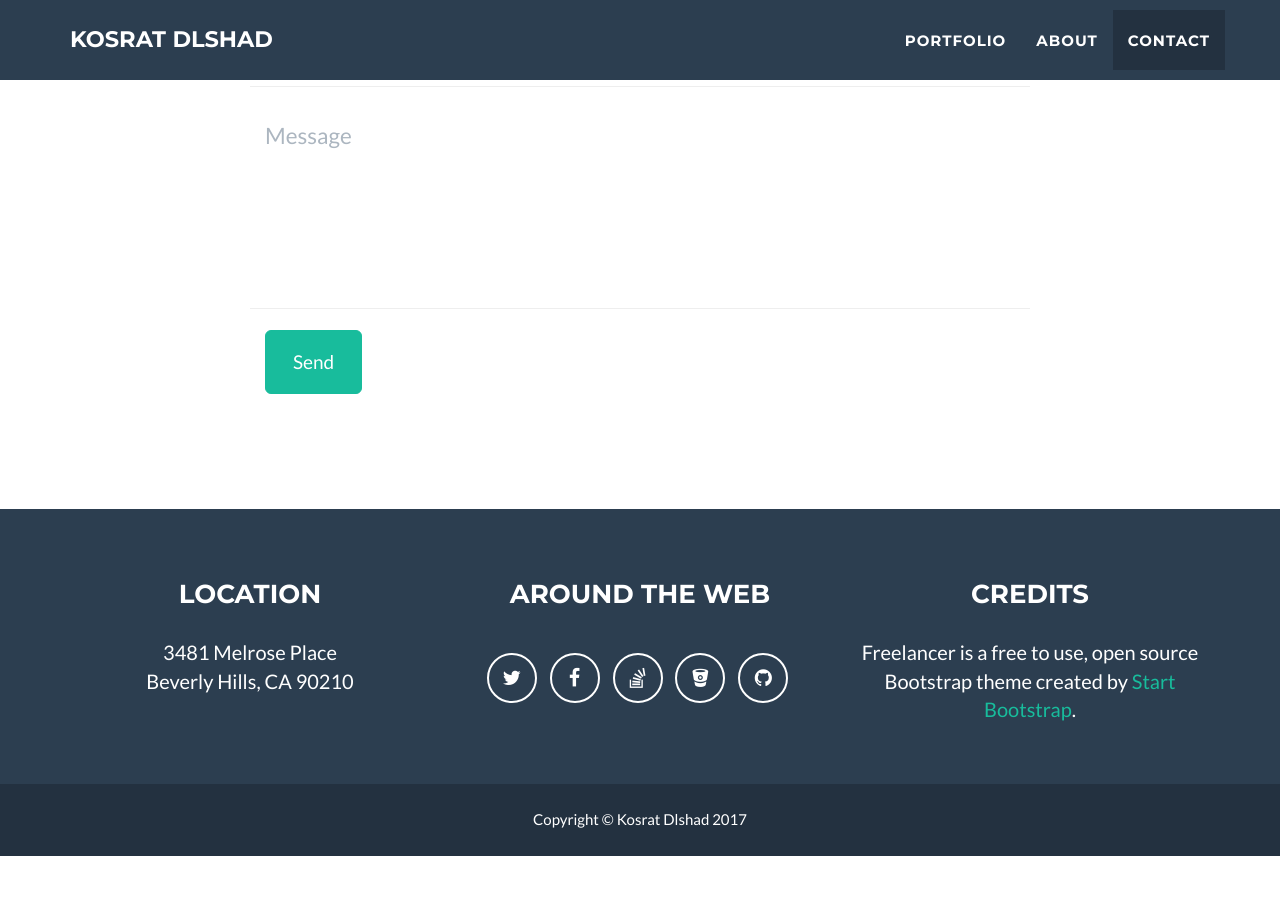
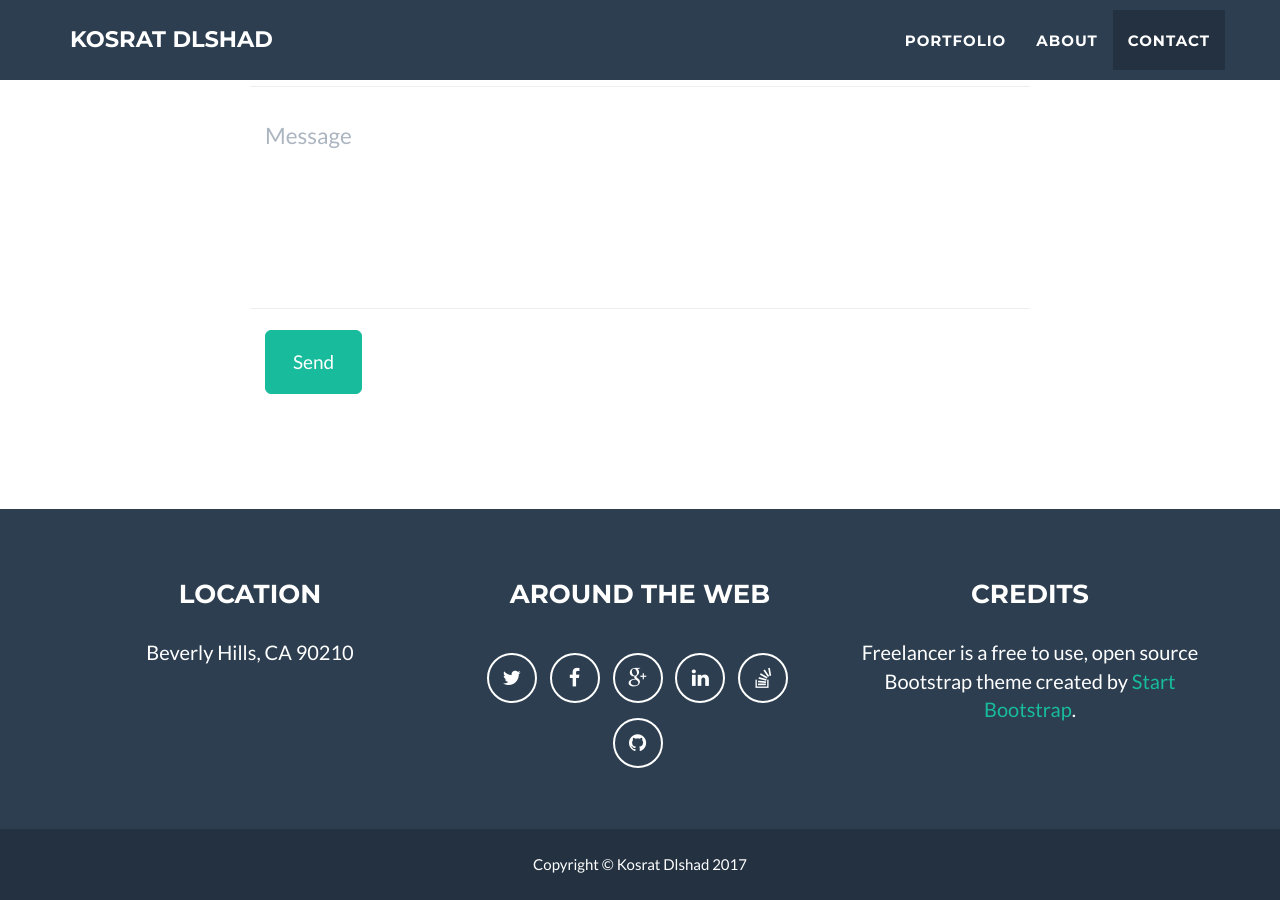
Before and after one commit to kosratdev/kosratdahmad.github.io, a Jekyll site: the page built from index.html, in a window 1280 px wide and 900 px high, scrolled down 2529 px. Built offline with Jekyll 4.4.1, drawn with Linux system fonts in a browser that asks for light colours; before the commit the page ends 3385 px from its top, so only the background shows below that.

Commit message:
feat: Add social networks

```diff
--- a/_config.yml
+++ b/_config.yml
@@ -39,19 +39,20 @@ footer:
 # Social networks usernames (many more available: google-plus, flickr, dribbble, pinterest, instagram, tumblr, linkedin, etc.)
 social:
   - title: twitter
-    url: http://twitter.com/jekyllrb
+    url: https://twitter.com/KosratDAhmad
   - title: facebook
-    url:
+    url: https://www.facebook.com/Kosrat.Dlshad
+  - title: google-plus
+    url: https://plus.google.com/+KosratDAhmad
+  - title: linkedin
+    url: https://www.linkedin.com/in/kosratdahmad/
   - title: stack-overflow
-    url: http://stackoverflow.com/questions/tagged/jekyll
-  - title: bitbucket
-    url: http://bitbucket.org/jekyll
+    url: http://stackoverflow.com/users/3400939
   - title: github
-    url: http://github.com/jekyll
+    url: https://github.com/KosratDAhmad
 
 # Postal address (add as many lines as necessary)
 address:
-  - line: 3481 Melrose Place
   - line: Beverly Hills, CA 90210
 
 # Credits content
```
